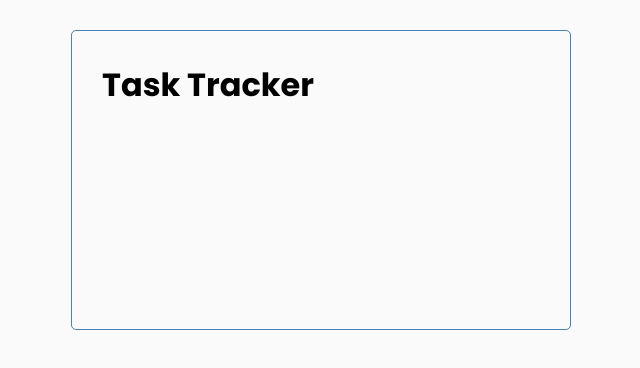
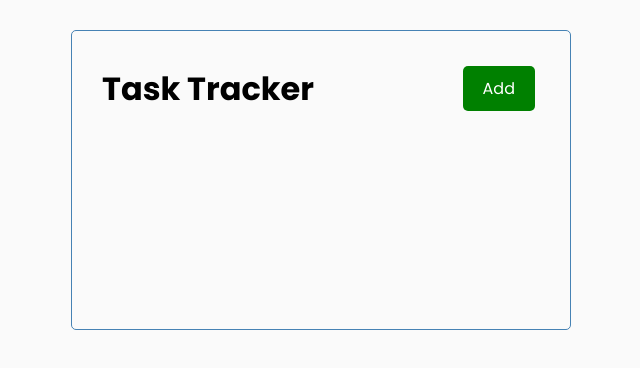
Before and after one commit to mr-nano/experiments-with-angular, an Angular app in the folder angular-crash/: page / in a window 1280 px wide. Shown: the top 368 px of the page, without its empty margins (319-959 px from the left). Built offline with nearby package versions, Linux system fonts and the light colour scheme.

Commit message:
Add. Button to add tasks. Functionality still pending

```diff
--- a/angular-crash/src/app/app.module.ts
+++ b/angular-crash/src/app/app.module.ts
@@ -3,11 +3,13 @@ import { BrowserModule } from '@angular/platform-browser';
 
 import { AppComponent } from './app.component';
 import { HeaderComponent } from './components/header/header.component';
+import { ButtonComponent } from './components/button/button.component';
 
 @NgModule({
   declarations: [
     AppComponent,
-    HeaderComponent
+    HeaderComponent,
+    ButtonComponent
   ],
   imports: [
     BrowserModule
--- /dev/null
+++ b/angular-crash/src/app/components/button/button.component.html
@@ -0,0 +1 @@
+<button [ngStyle]="{ 'background-color' : backgroundColor }" class="btn">{{ text }}</button>
--- /dev/null
+++ b/angular-crash/src/app/components/button/button.component.ts
@@ -0,0 +1,17 @@
+import { Component, OnInit, Input } from '@angular/core';
+
+@Component({
+  selector: 'app-button',
+  templateUrl: './button.component.html',
+  styleUrls: ['./button.component.css']
+})
+export class ButtonComponent implements OnInit {
+  @Input() text: string = "Click me";
+  @Input() backgroundColor : string = "black";
+
+  constructor() { }
+
+  ngOnInit(): void {
+  }
+
+}
--- a/angular-crash/src/app/components/header/header.component.html
+++ b/angular-crash/src/app/components/header/header.component.html
@@ -1,3 +1,4 @@
 <header>
     <h1>{{ title }}</h1>
+    <app-button backgroundColor="green" text="Add"></app-button>
 </header>
```
Also changed, not shown: angular-crash/src/app/components/button/button.component.css (added), 1 other file (tests, documents, lock files or other folders).
